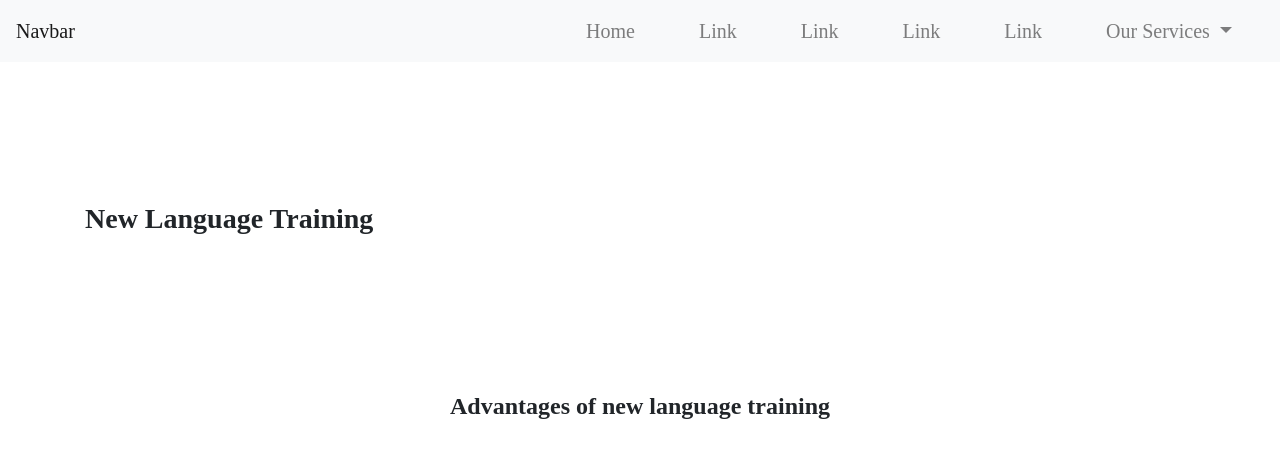
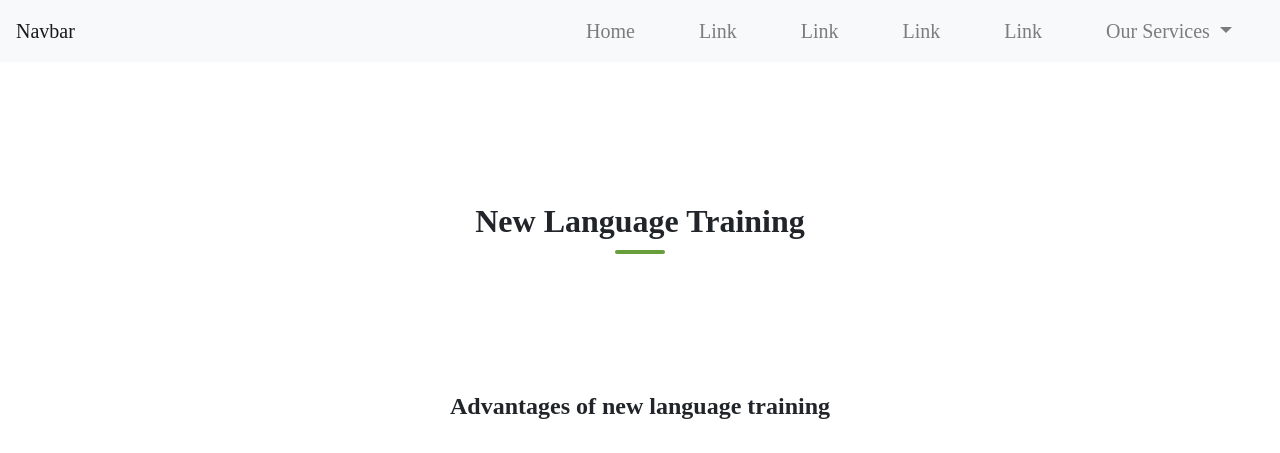
Before and after one commit to sudmon200/chilipili-test-native, a PHP site: page /language-training.php in a window 1280 px wide. Shown: the top 453 px of the page. Run offline with PHP 8.4, Linux system fonts and the light colour scheme; some libraries are stand-ins or nearby versions.

Commit message:
Updated Language Training

```diff
--- a/language-training.php
+++ b/language-training.php
@@ -4,9 +4,9 @@ include 'includes/header.php'
 
 ?>
 <div class="container header-top m-def">
-    <h3 class="font1">
+    <h2 class="font1">
         New Language Training
-    </h3>
+    </h2>
 </div>
 
 <!-- Header Main Section  -->
```
